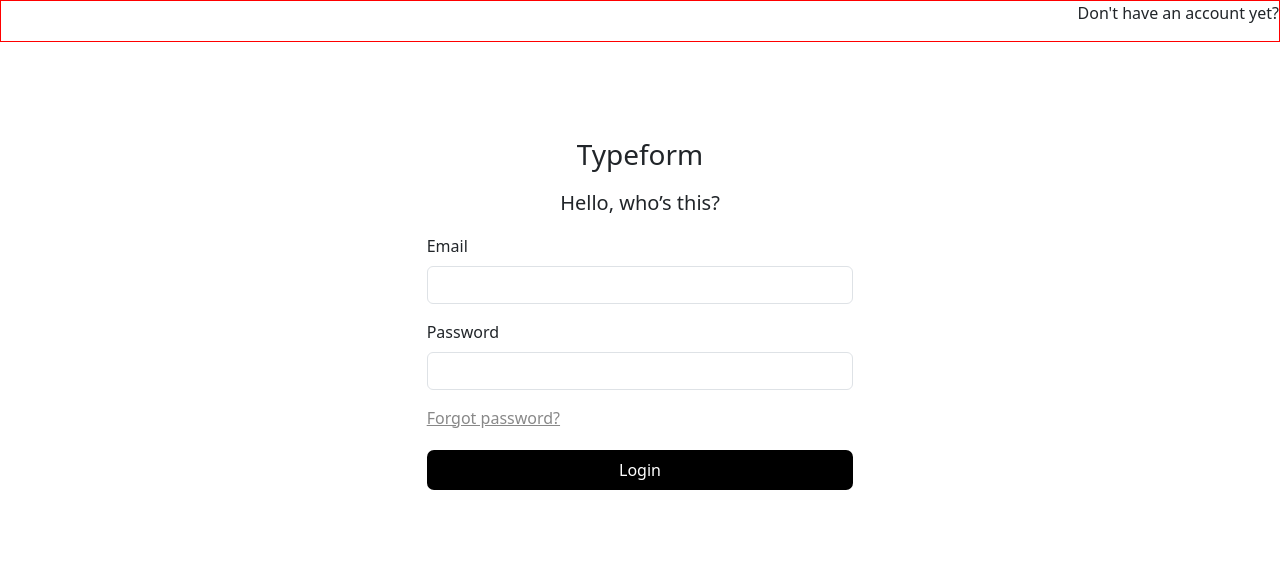
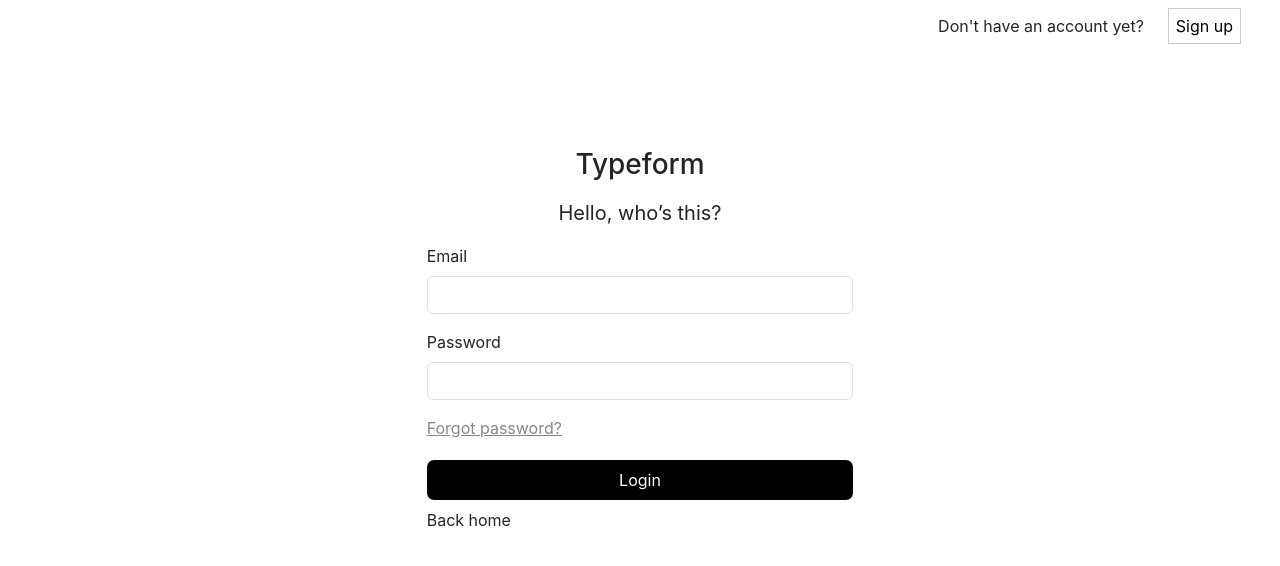
Before and after one commit to phungtuannam/reactjs, a React (Create React App) app: page /login in a window 1280 px wide. Shown: the top 566 px of the page. Built offline with nearby package versions, Linux system fonts and the light colour scheme.

Commit message:
api login

```diff
--- /dev/null
+++ b/src/Layout.js
@@ -0,0 +1,42 @@
+import App from './App'
+import { Route, Routes } from 'react-router-dom'
+import User from './components/User/User'
+import Admin from './components/Admin/Admin'
+import HomePage from './components/Home/HomePage'
+import Dashboard from './components/Admin/Content/Dashboard'
+import ManageUser from './components/Admin/Content/ManageUser'
+import Login from './components/Auth/Login'
+import { ToastContainer } from 'react-toastify'
+import 'react-toastify/dist/ReactToastify.css'
+
+const Layout = () => {
+  return (
+    <>
+      <Routes>
+        <Route path="/" element={<App />}>
+          <Route index element={<HomePage />} />
+          <Route path="/users" element={<User />} />
+        </Route>
+        <Route path="/admins" element={<Admin />}>
+          <Route index element={<Dashboard />} />
+          <Route path="manage-user" element={<ManageUser />} />
+        </Route>
+        <Route path="/login" element={<Login />} />
+      </Routes>
+      <ToastContainer
+        position="top-right"
+        autoClose={5000}
+        hideProgressBar={false}
+        newestOnTop={false}
+        closeOnClick
+        rtl={false}
+        pauseOnFocusLoss
+        draggable
+        pauseOnHover
+        theme="light"
+      />
+    </>
+  )
+}
+
+export default Layout
--- a/src/components/Admin/Admin.js
+++ b/src/components/Admin/Admin.js
@@ -3,8 +3,6 @@
 import { FaBars } from 'react-icons/fa'
 import { useState } from 'react'
 import { Outlet } from 'react-router-dom'
-import { ToastContainer } from 'react-toastify'
-import 'react-toastify/dist/ReactToastify.css'
 
 const Admin = () => {
   const [collapsed, setCollapsed] = useState(false)
@@ -21,18 +19,6 @@
           <Outlet />
         </div>
       </div>
-      <ToastContainer
-        position="top-right"
-        autoClose={5000}
-        hideProgressBar={false}
-        newestOnTop={false}
-        closeOnClick
-        rtl={false}
-        pauseOnFocusLoss
-        draggable
-        pauseOnHover
-        theme="light"
-      />
     </div>
   )
 }
--- a/src/components/Admin/Content/TableUserPaginate.js
+++ b/src/components/Admin/Content/TableUserPaginate.js
@@ -62,7 +62,7 @@
             })}
           {listUsers && listUsers.length === 0 && (
             <tr>
-              <td colSpan="4">Not found data</td>
+              <td colSpan="5">Not found data</td>
             </tr>
           )}
         </tbody>
--- a/src/components/Auth/Login.js
+++ b/src/components/Auth/Login.js
@@ -1,13 +1,30 @@
 import { useState } from 'react'
 import './Login.scss'
+import { useNavigate } from 'react-router-dom'
+import { postLogin } from '../../services/apiService'
+import { toast } from 'react-toastify'
 
 const Login = () => {
   const [email, setEmail] = useState('')
   const [password, setPassword] = useState('')
+  const navigate = useNavigate()
+
+  const handleLogin = async (event) => {
+    event.preventDefault()
+    let data = await postLogin(email, password)
+    if (data && data.EC === 0) {
+      toast.success(data.EM)
+      navigate('/')
+    }
+    if (data && data.EC !== 0) {
+      toast.error(data.EM)
+    }
+  }
   return (
     <div className="login-container">
       <div className="header">
-        <p>Don't have an account yet?</p>
+        <span>Don't have an account yet?</span>
+        <button>Sign up</button>
       </div>
       <div className="title">
         <h3 className="text-center ">Typeform</h3>
@@ -37,7 +54,21 @@
           </div>
           <span>Forgot password?</span>
           <div>
-            <button className="login-btn">Login</button>
+            <button
+              className="login-btn"
+              onClick={(event) => handleLogin(event)}
+            >
+              Login
+            </button>
+          </div>
+          <div className="back mt-2">
+            <p
+              onClick={() => {
+                navigate('/')
+              }}
+            >
+              Back home
+            </p>
           </div>
         </form>
       </div>
--- a/src/components/Auth/Login.scss
+++ b/src/components/Auth/Login.scss
@@ -1,7 +1,23 @@
 .login-container {
   .header {
-    text-align: right;
-    border: 1px solid red;
+    // text-align: right;
+    display: flex;
+    justify-content: flex-end;
+    align-items: center;
+    padding: 8px 15px;
+
+    button {
+      margin: 0 1.5rem;
+      border: none;
+      background-color: #fff;
+      border: 1px solid #ccc;
+      padding: 5px 7px;
+      transition: all 0.5s;
+      &:hover {
+        background-color: #ccc;
+        // border: 1px solid #000;
+      }
+    }
   }
   .title {
     h3 {
@@ -34,6 +50,16 @@
         padding: 0.5rem 0;
         border-radius: 7px;
       }
+      .back {
+        p {
+          cursor: pointer;
+          transition: all 0.5s;
+          display: inline-block;
+          &:hover {
+            text-decoration: underline;
+          }
+        }
+      }
     }
   }
 }
--- a/src/index.js
+++ b/src/index.js
@@ -1,35 +1,18 @@
 import React from 'react'
 import ReactDOM from 'react-dom/client'
-import App from './App'
 import reportWebVitals from './reportWebVitals'
 import { Provider } from 'react-redux'
 import store from './redux/store'
 import 'bootstrap/dist/css/bootstrap.min.css'
-import { BrowserRouter, Route, Routes } from 'react-router-dom'
-
-import User from './components/User/User'
-import Admin from './components/Admin/Admin'
-import HomePage from './components/Home/HomePage'
-import Dashboard from './components/Admin/Content/Dashboard'
-import ManageUser from './components/Admin/Content/ManageUser'
-import Login from './components/Auth/Login'
+import { BrowserRouter } from 'react-router-dom'
+import Layout from './Layout'
 
 const root = ReactDOM.createRoot(document.getElementById('root'))
 root.render(
   <Provider store={store}>
     {/* <React.StrictMode> */}
     <BrowserRouter>
-      <Routes>
-        <Route path="/" element={<App />}>
-          <Route index element={<HomePage />} />
-          <Route path="/users" element={<User />} />
-        </Route>
-        <Route path="/admins" element={<Admin />}>
-          <Route index element={<Dashboard />} />
-          <Route path="manage-user" element={<ManageUser />} />
-        </Route>
-        <Route path="/login" element={<Login />} />
-      </Routes>
+      <Layout />
     </BrowserRouter>
     {/* </React.StrictMode> */}
   </Provider>
--- a/src/services/apiService.js
+++ b/src/services/apiService.js
@@ -33,10 +33,15 @@
   return axios.get(`api/v1/participant?page=${page}&limit=${limit}`)
 }
 
+const postLogin = (email, password) => {
+  return axios.post('api/v1/login', { email, password })
+}
+
 export {
   postCreateUser,
   getAllUser,
   putUpdateUser,
   deleteUser,
   getUserPaginate,
+  postLogin,
 }
```
